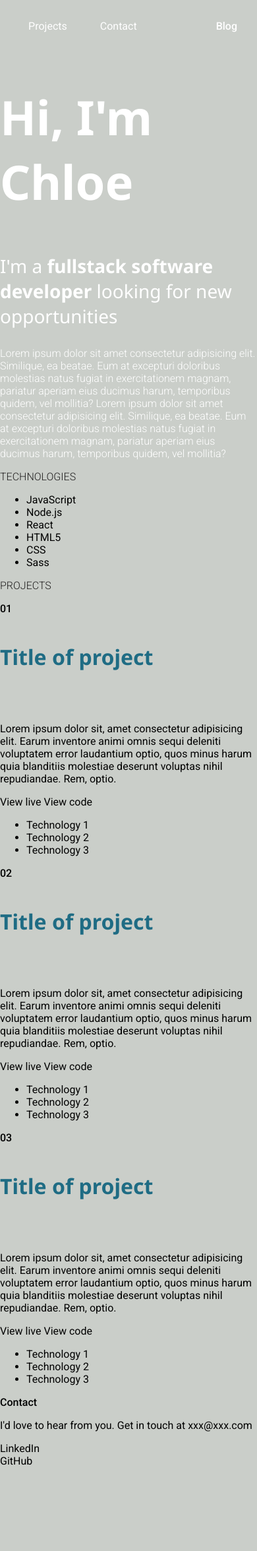
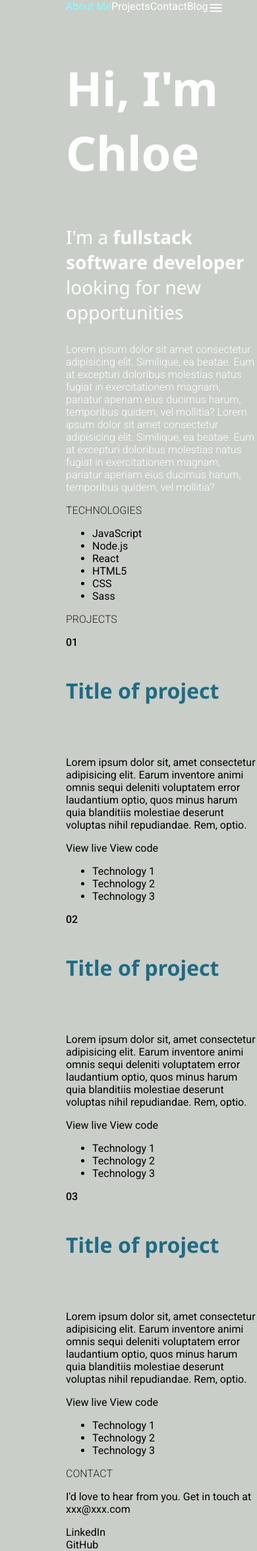
Before and after one commit to Chl0e-g/portfolio-website, a PHP site: page / in a window 390 px wide. Shown: the whole page at 66% size. Before the commit the page ends 2221 px from the top, so only its background shows below. Run offline with PHP 8.4, Linux system fonts and the light colour scheme.

Commit message:
added media queries and hamburger menu for mobile and tablet

```diff
--- a/index.html
+++ b/index.html
@@ -8,17 +8,21 @@
     <link rel="preconnect" href="https://fonts.googleapis.com">
     <link rel="preconnect" href="https://fonts.gstatic.com" crossorigin>
     <link href="https://fonts.googleapis.com/css2?family=Noto+Sans:wght@400;700&family=Roboto:wght@300;400;500&display=swap" rel="stylesheet">
+    <link href="https://fonts.googleapis.com/icon?family=Material+Icons" rel="stylesheet">
     <title>Chloe Glassonbury</title>
 </head>
 <body>
     <nav>
-        <a href="#" id="aboutMe">About Me</a>
-        <a href="#" id="projects">Projects</a>
-        <a href="#" id="contact">Contact</a>
-        <a href="#" id="blogLink">Blog</a>
+        <a href="#aboutMe" class="aboutMe">About Me</a>
+        <a href="#projects" class="projects">Projects</a>
+        <a href="#contact" class="contact">Contact</a>
+        <a href="/" class="blogLink">Blog</a>
+
+        <!--mobile hamburger menu-->
+        <span class="hide-for-desktop material-icons">menu</span>
     </nav>
     <main>
-        <section class="aboutMe">
+        <section id="aboutMe">
         <div class="header">
         <h1>Hi, I'm Chloe</h1>
             <p class="tagline">I'm a <em>fullstack software developer</em> looking for new opportunities</p>
@@ -36,7 +40,7 @@
             </ul>
         </section>
 
-        <section class="projects">
+        <section id="projects">
         <h2>Projects</h2>
             <h3>01</h3>
             <h4>Title of project</h4>
@@ -77,8 +81,8 @@
     </main>
 
     <footer>
-        <section class="contact">
-        <h3>Contact</h3>
+        <section id="contact">
+        <h2>Contact</h2>
             <p>I'd love to hear from you. Get in touch at <a href="/">xxx@xxx.com</a></p>
 
             <div>LinkedIn</div>
--- a/script.js
+++ b/script.js
@@ -1,3 +1,5 @@
+//dynamic nav highlighting on scroll
+
 const navSections = document.querySelectorAll('section');
 const navList = document.querySelectorAll('nav a');
 
@@ -6,14 +8,14 @@ window.addEventListener('scroll', ()=> {
     navSections.forEach( section => {
         const sectionTop = section.offsetTop;
         const sectionHeight = section.clientHeight;
-        if(pageYOffset >= sectionTop) {
-            current = section.getAttribute('class');
+        if(pageYOffset >= (sectionTop - sectionHeight / 3)) {
+            current = section.getAttribute('id');
         }
     })
 
     navList.forEach( li => {
         li.classList.remove('current');
-        if(li.id === current) {
+        if(li.classList.contains(current)) {
             li.classList.add('current');
         }
     })
--- a/styles/_globals.scss
+++ b/styles/_globals.scss
@@ -1,5 +1,6 @@
 html {
     font-size: 100%;
+    margin-left: 100px;
 }
 
 body {
@@ -41,3 +42,17 @@ a {
     color: inherit;
     text-decoration: none;
 }
+
+//visibility
+.hide-for-mobile {
+    @include breakpoint-down(small) {
+        display: none;
+    }
+}
+
+.hide-for-desktop {
+    @include breakpoint-up(medium) {
+        display: none !important;
+    }
+}
+//end of visibility
--- a/styles/_header.scss
+++ b/styles/_header.scss
@@ -1,13 +1,9 @@
-//Navigation bar
+//Navigation bar cross-device
 nav {
     display: flex;
-    justify-content: flex-end;
-    margin: 30px;
+    color: $white;
     position: sticky;
-    top: 30px;
-    color: $white;
     a {
-        margin-left: 50px;
         &:hover {
             color: $headerGrey;
         }
@@ -16,10 +12,26 @@ nav {
         }
     }
     #blogLink {
-        margin-left: 120px;
         @include bodyFontMed;
     }
 }
+
+//Navigation bar desktop
+@include breakpoint-up(medium) {
+    nav {
+        justify-content: flex-end;
+        margin: 30px;
+        top: 30px;
+        a {
+            margin-left: 50px;
+        }
+        #blogLink {
+            margin-left: 120px;
+        }
+    }
+}
+
+
 
 
 //Header and introduction
--- a/styles/_variables.scss
+++ b/styles/_variables.scss
@@ -1,3 +1,22 @@
+//viewport breakpoints
+//640px, 1024px, 1400px
+$breakpoints-up: ("medium": "40em", "large": "64em", "xlarge": "87.5em");
+
+//639px, 1023px, 1399px
+$breakpoints-down: ("small": "39.9375em", "medium": "63.9375em", "large": "87.4375em");
+
+@mixin breakpoint-up($size) {
+    @media (min-width: map-get($breakpoints-up, $size)){
+        @content;
+    }
+}
+
+@mixin breakpoint-down($size) {
+    @media (max-width: map-get($breakpoints-down, $size)){
+        @content;
+    }
+}
+
 //fonts
 @mixin accentFontBold() {
     font-family: 'Noto Sans', sans-serif;
--- a/styles/style.css
+++ b/styles/style.css
@@ -1,5 +1,6 @@
 html {
   font-size: 100%;
+  margin-left: 100px;
 }
 
 body {
@@ -46,22 +47,25 @@ a {
   text-decoration: none;
 }
 
+@media (max-width: 39.9375em) {
+  .hide-for-mobile {
+    display: none;
+  }
+}
+
+@media (min-width: 40em) {
+  .hide-for-desktop {
+    display: none !important;
+  }
+}
+
 nav {
   display: -webkit-box;
   display: -ms-flexbox;
   display: flex;
-  -webkit-box-pack: end;
-      -ms-flex-pack: end;
-          justify-content: flex-end;
-  margin: 30px;
+  color: #FFFFFF;
   position: -webkit-sticky;
   position: sticky;
-  top: 30px;
-  color: #FFFFFF;
-}
-
-nav a {
-  margin-left: 50px;
 }
 
 nav a:hover {
@@ -73,9 +77,24 @@ nav a.current {
 }
 
 nav #blogLink {
-  margin-left: 120px;
   font-family: 'Roboto', sans-serif;
   font-weight: 500;
+}
+
+@media (min-width: 40em) {
+  nav {
+    -webkit-box-pack: end;
+        -ms-flex-pack: end;
+            justify-content: flex-end;
+    margin: 30px;
+    top: 30px;
+  }
+  nav a {
+    margin-left: 50px;
+  }
+  nav #blogLink {
+    margin-left: 120px;
+  }
 }
 
 .header {
```
Also changed, not shown: 1 other file.
